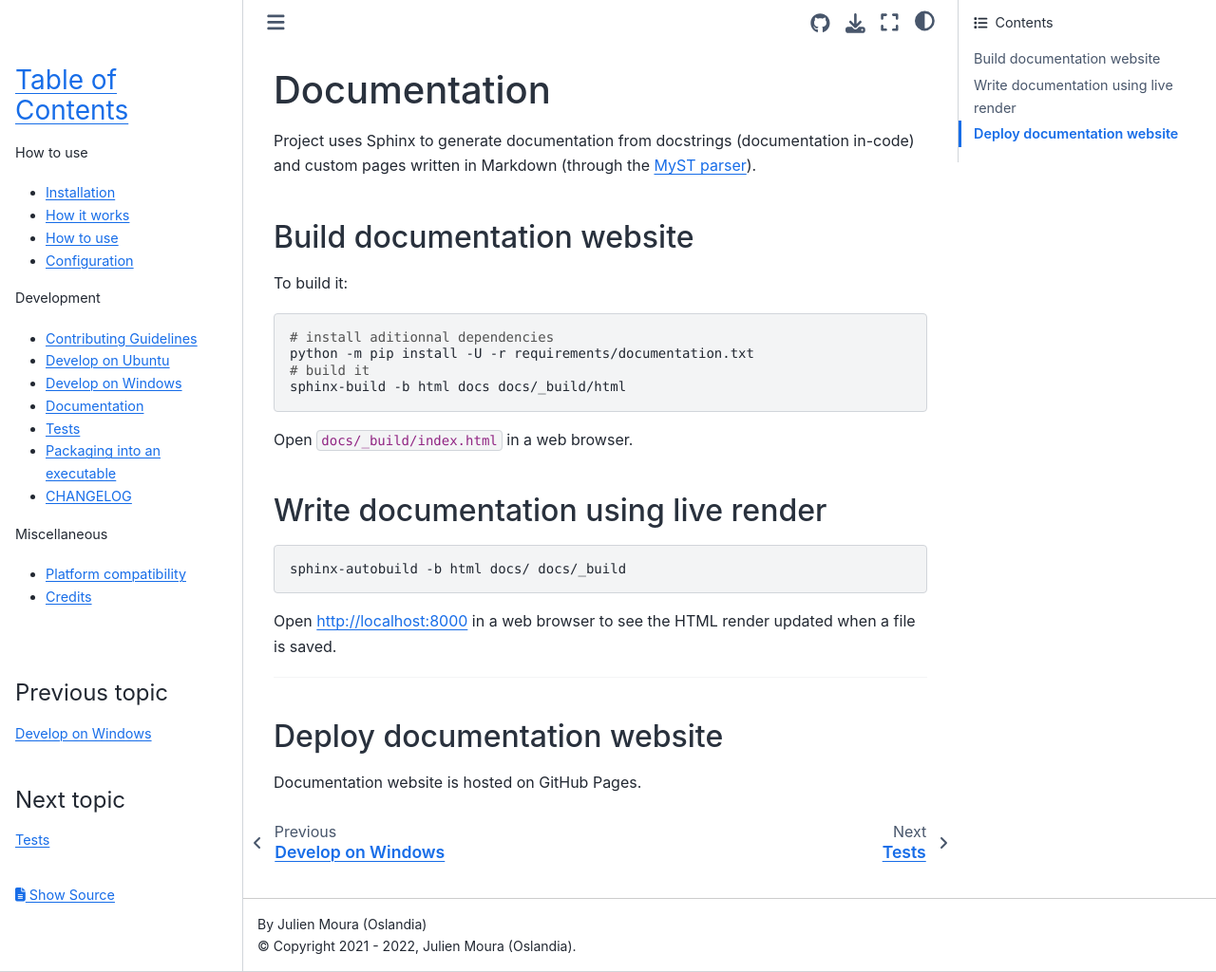
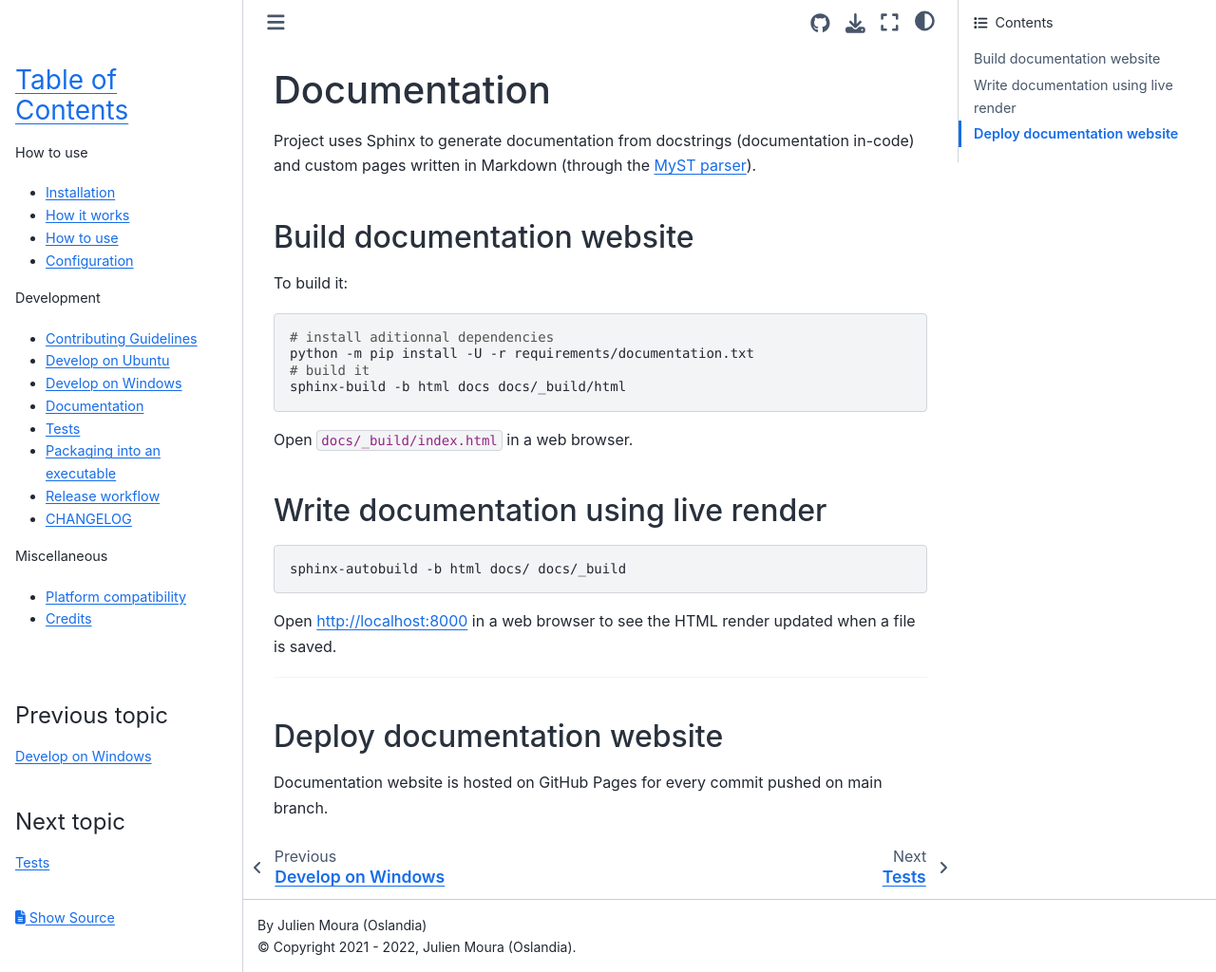
Before and after one commit to Guts/qgis-deployment-cli, a Sphinx documentation site: the page built from docs/development/documentation.md, in a window 1280 px wide and 1024 px high. Shown: the whole window at 95% size. Built offline with Sphinx 7.4.7 and the Sphinx Book theme 1.1.4, drawn with Linux system fonts in a browser that asks for light colours; pages that are not in the unit, such as notebooks, are missing from menus.

Commit message:
Add release worklow

```diff
--- a/docs/development/documentation.md
+++ b/docs/development/documentation.md
@@ -27,4 +27,4 @@ Open <http://localhost:8000> in a web browser to see the HTML render updated whe
 
 ## Deploy documentation website
 
-Documentation website is hosted on GitHub Pages.
+Documentation website is hosted on GitHub Pages for every commit pushed on main branch.
```
Also changed, not shown: docs/development/releasing.md (added, +6 -0 lines), docs/index.md (+1 -0 lines).
